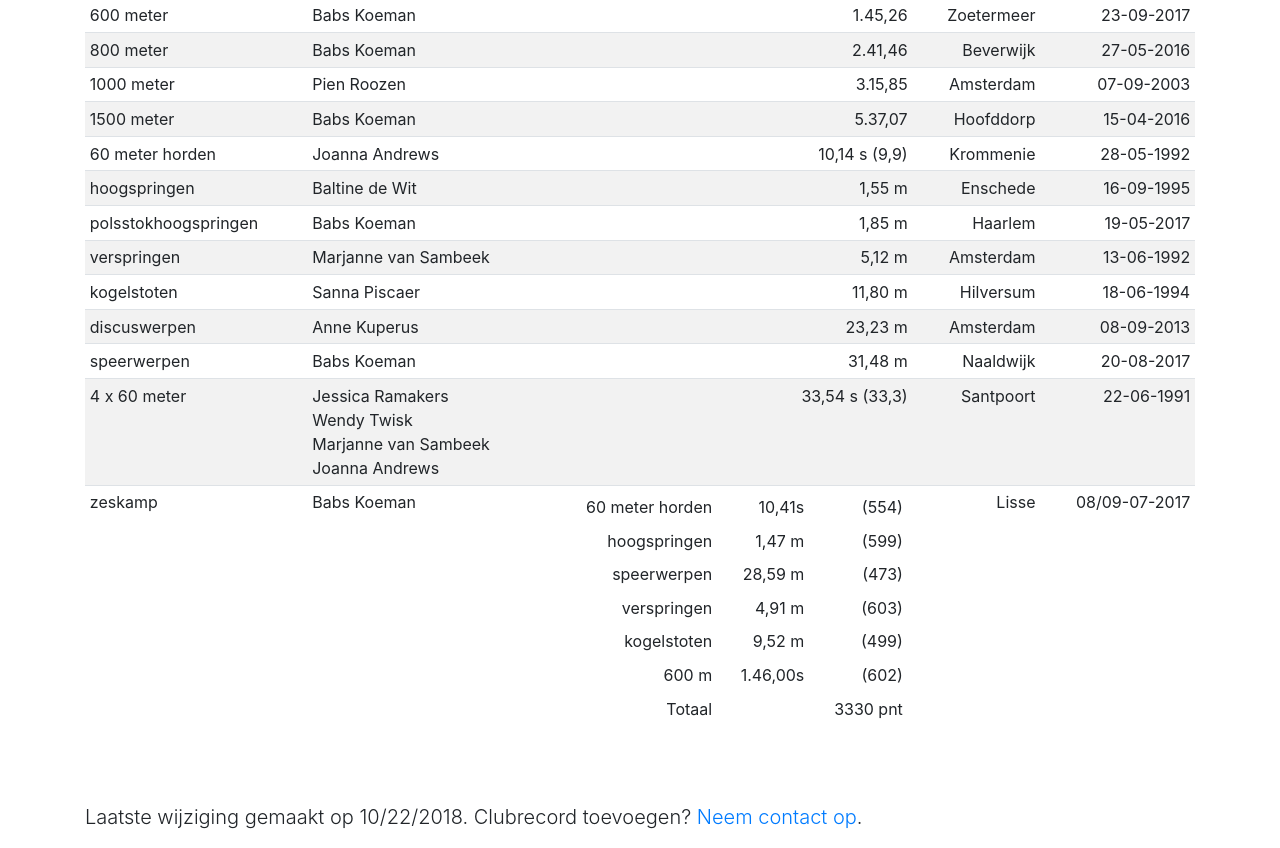
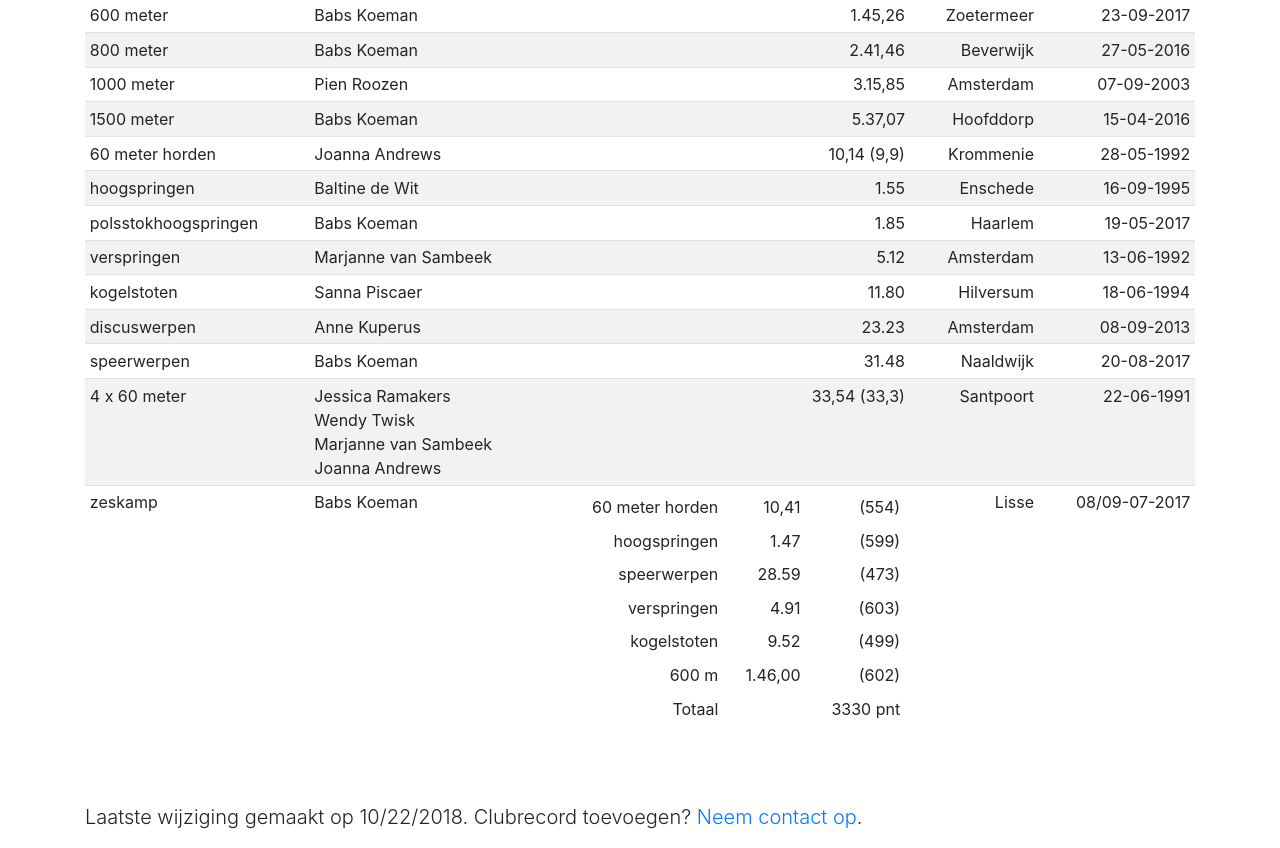
Before and after one commit to Voles/avhaarlem-ranglijsten, a React (Create React App) app: page / in a window 1280 px wide. Shown: the part 5443-6291 px from the top of the page. Built offline with nearby package versions, Linux system fonts and the light colour scheme.

Commit message:
Update junioren-d.js

```diff
--- a/src/resultaten/vrouwen-outdoor/junioren-d.js
+++ b/src/resultaten/vrouwen-outdoor/junioren-d.js
@@ -9,7 +9,7 @@ export default [
   {
     "onderdeel": "150 meter",
     "naam": "Babs Koeman",
-    "prestatie": "21,03 s",
+    "prestatie": "21,03",
     "plaats": "Naaldwijk",
     "datum": "20-08-2017"
   },
@@ -51,49 +51,49 @@ export default [
   {
     "onderdeel": "60 meter horden",
     "naam": "Joanna Andrews",
-    "prestatie": "10,14 s (9,9)",
+    "prestatie": "10,14 (9,9)",
     "plaats": "Krommenie",
     "datum": "28-05-1992"
   },
   {
     "onderdeel": "hoogspringen",
     "naam": "Baltine de Wit",
-    "prestatie": "1,55 m",
+    "prestatie": "1.55",
     "plaats": "Enschede",
     "datum": "16-09-1995"
   },
   {
     "onderdeel": "polsstokhoogspringen",
     "naam": "Babs Koeman",
-    "prestatie": "1,85 m",
+    "prestatie": "1.85",
     "plaats": "Haarlem",
     "datum": "19-05-2017"
   },
   {
     "onderdeel": "verspringen",
     "naam": "Marjanne van Sambeek",
-    "prestatie": "5,12 m",
+    "prestatie": "5.12",
     "plaats": "Amsterdam",
     "datum": "13-06-1992"
   },
   {
     "onderdeel": "kogelstoten",
     "naam": "Sanna Piscaer",
-    "prestatie": "11,80 m",
+    "prestatie": "11.80",
     "plaats": "Hilversum",
     "datum": "18-06-1994"
   },
   {
     "onderdeel": "discuswerpen",
     "naam": "Anne Kuperus",
-    "prestatie": "23,23 m",
+    "prestatie": "23.23",
     "plaats": "Amsterdam",
     "datum": "08-09-2013"
   },
   {
     "onderdeel": "speerwerpen",
     "naam": "Babs Koeman",
-    "prestatie": "31,48 m",
+    "prestatie": "31.48",
     "plaats": "Naaldwijk",
     "datum": "20-08-2017"
   },
@@ -105,7 +105,7 @@ export default [
       "Marjanne van Sambeek",
       "Joanna Andrews"
     ],
-    "prestatie": "33,54 s (33,3)",
+    "prestatie": "33,54 (33,3)",
     "plaats": "Santpoort",
     "datum": "22-06-1991"
   },
@@ -117,32 +117,32 @@ export default [
     "prestatie": [
       {
         "onderdeel": "60 meter horden",
-        "prestatie": "10,41s",
+        "prestatie": "10,41",
         "punten": "(554)"
       },
       {
         "onderdeel": "hoogspringen",
-        "prestatie": "1,47 m",
+        "prestatie": "1.47",
         "punten": "(599)"
       },
       {
         "onderdeel": "speerwerpen",
-        "prestatie": "28,59 m",
+        "prestatie": "28.59",
         "punten": "(473)"
       },
       {
         "onderdeel": "verspringen",
-        "prestatie": "4,91 m",
+        "prestatie": "4.91",
         "punten": "(603)"
       },
       {
         "onderdeel": "kogelstoten",
-        "prestatie": "9,52 m",
+        "prestatie": "9.52",
         "punten": "(499)"
       },
       {
         "onderdeel": "600 m",
-        "prestatie": "1.46,00s",
+        "prestatie": "1.46,00",
         "punten": "(602)"
       },
       {
```
